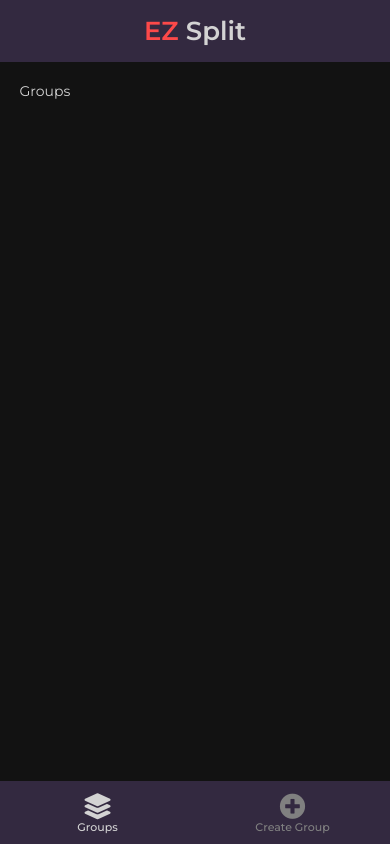
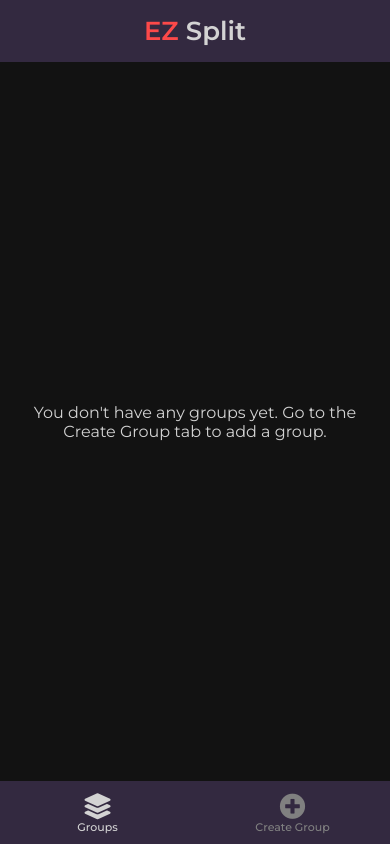
Before and after one commit to ibizabroker/ez-split, a React Native app: screen / in a window 390 px wide. Built offline with nearby package versions, Linux system fonts and the light colour scheme.

Commit message:
list of groups

```diff
--- a/screens/Groups.js
+++ b/screens/Groups.js
@@ -1,15 +1,69 @@
-import { Text, View, StyleSheet, SafeAreaView } from 'react-native'
-import React, { useEffect } from 'react'
+import { Text, View, StyleSheet, SafeAreaView, ScrollView } from 'react-native'
+import React, { useState, useEffect } from 'react'
+import AsyncStorage from '@react-native-async-storage/async-storage';
 import AppBar from '../components/AppBar';
+import { useNavigation, useIsFocused } from '@react-navigation/native';
+import { ListItem } from '@rneui/themed';
 
 const Groups = () => {
+  const isFocused = useIsFocused();
+  const navigation = useNavigation();
+
+	const [groups, setGroups] = useState([]);
+
+  const fetchData = async () => {
+     await AsyncStorage.getItem('Groups')
+      .then(value => {
+        let groupsFetch = JSON.parse(value);
+        setGroups(groupsFetch);
+    })
+  }
+
+  useEffect(() => {
+    if(isFocused) {
+      fetchData();
+    }
+  }, [isFocused])
+
   return (
     <View style={styles.containerInitial}>
         <AppBar ez={'EZ '} split={'Split'} />
 
-        <SafeAreaView style={styles.container}>
-          <Text style={{fontFamily: 'Montserrat', color: '#D3D3D3'}}>Groups</Text>
-        </SafeAreaView>
+        {groups === null
+          ?
+            <View style={styles.container}>
+              <Text style={styles.noGroupsText}>You don't have any groups yet. Go to the Create Group tab to add a group.</Text>
+            </View>
+          :
+            groups.map((item) => {
+              return (
+                <ScrollView
+                  key={item.title}
+                >
+                  <ListItem
+                    key={item.title}
+                    containerStyle={{
+                      backgroundColor: '#121212',
+                      borderBottomWidth: 2,
+                      borderBottomColor: '#332940',
+                    }}
+                  >
+                    <ListItem.Content>
+                      <ListItem.Title
+                        style={{
+                          fontFamily: 'Montserrat',
+                          fontSize: 16,
+                          color: '#D3D3D3',
+                          padding: 8,
+                          marginLeft: '5%'
+                        }}
+                      >{item.title}</ListItem.Title>
+                    </ListItem.Content>
+                  </ListItem>
+                </ScrollView>
+              )
+            })
+        }
 
       </View>
   )
@@ -25,5 +79,13 @@ const styles = StyleSheet.create({
   container: {
     flex: 1,
     margin: '5%',
+    justifyContent: 'center',
+    alignItems: 'center'
+  },
+  noGroupsText: {
+    fontFamily: 'Montserrat',
+    fontSize: 16,
+    color: '#D3D3D3',
+    textAlign: 'center'
   }
 });
```
